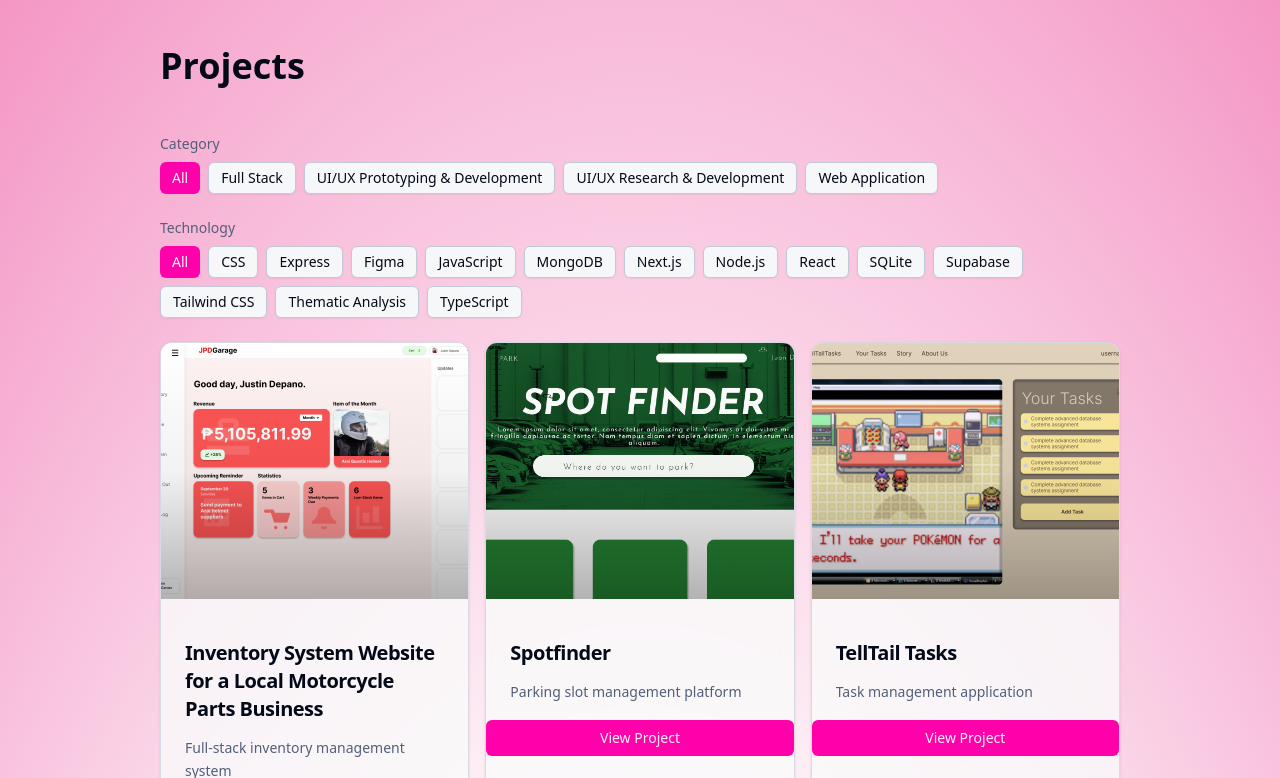
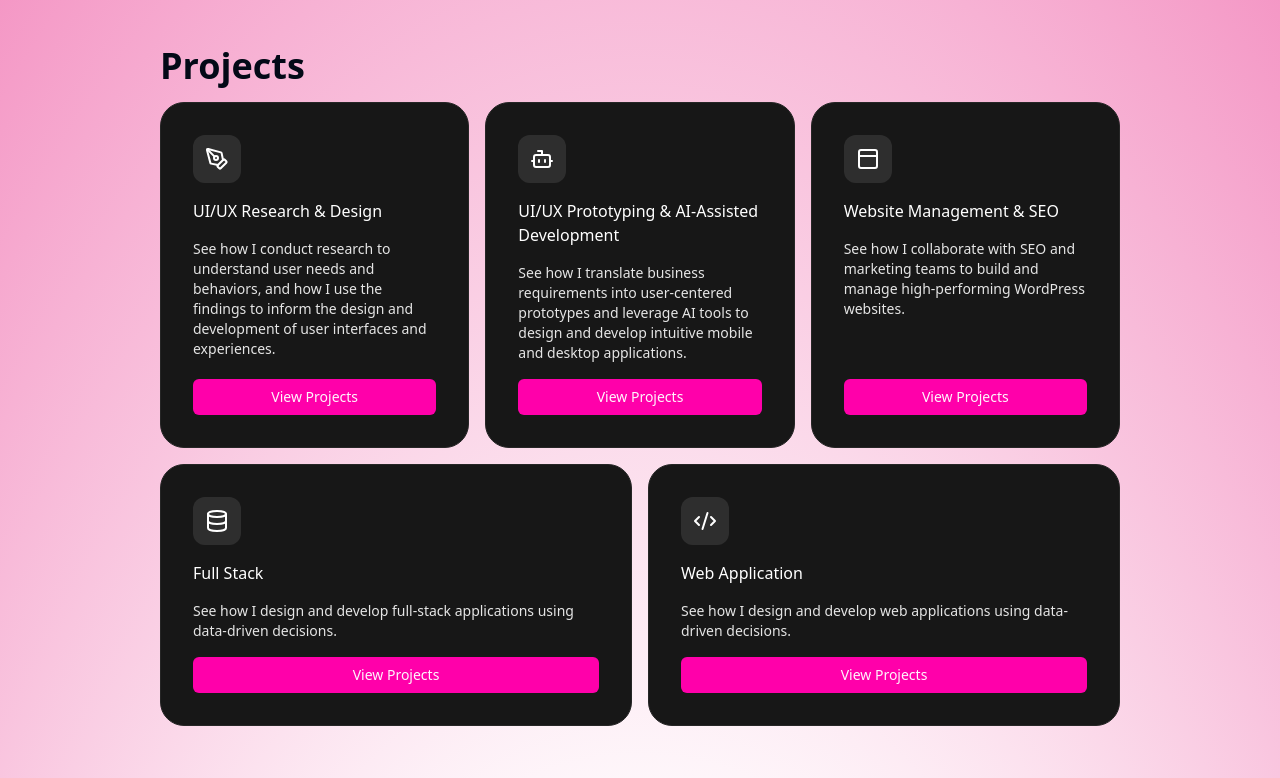
Before and after one commit to frncs-dc/portfolio, a Next.js app: page / in a window 1280 px wide. Shown: the part 402-1180 px from the top of the page. Built offline with nearby package versions, Linux system fonts and the light colour scheme.

Commit message:
feat: changed projects structure

```diff
--- /dev/null
+++ b/src/components/button.jsx
@@ -0,0 +1,18 @@
+import { Button as ShadButton } from "@/components/ui/button";
+
+export default function Button({ children, onClick, ...props }) {
+    return (
+        <ShadButton
+            className="bg-[#ffb6c1] text-black
+            p-2 rounded-xl shadow-lg
+            hover:shadow-lg hover:shadow-[#ffb6c1]/30
+            hover:bg-[#ffb6c1]/90
+            hover:scale-105 transition-all duration-300
+            flex items-center justify-center"
+            {...props}
+            onClick={onClick}
+        >
+            {children}
+        </ShadButton>
+    );
+}
--- a/src/components/projectsSection.js
+++ b/src/components/projectsSection.js
@@ -2,158 +2,120 @@
 
 import { useState, useMemo, useEffect } from "react";
 import { Card, CardHeader, CardTitle, CardContent } from "@/components/ui/card";
-import { Button } from "@/components/ui/button";
 import { projects } from "@/data/projects";
 import Project from "@/components/Project";
+import SpotlightCard from "@/components/SpotlightCard";
 import {
     technologies as technologiesList,
     getTechnologyName,
 } from "@/data/technologies";
+import { Bot, Code, CodeXml, Database, PanelTop, PenTool } from "lucide-react";
+import Button from "@/components/button";
 
 const ALL = "All";
 const PROJECTS_DISPLAY_LIMIT = 3;
 
 export default function ProjectsSection() {
-    const [selectedCategory, setSelectedCategory] = useState(null);
-    const [selectedTechnology, setSelectedTechnology] = useState(null);
-    const [showAll, setShowAll] = useState(false);
-
-    const categories = useMemo(
-        () => [...new Set(projects.map((p) => p.category))].sort(),
-        [],
-    );
-    const technologies = useMemo(() => {
-        const usedIds = new Set(projects.flatMap((p) => p.technologies || []));
-        return technologiesList
-            .filter((t) => usedIds.has(t.id))
-            .map((t) => t.id);
-    }, []);
-
-    const filteredProjects = useMemo(() => {
-        return projects.filter((project) => {
-            const matchCategory =
-                !selectedCategory || project.category === selectedCategory;
-            const matchTechnology =
-                !selectedTechnology ||
-                (project.technologies &&
-                    project.technologies.includes(selectedTechnology));
-            return matchCategory && matchTechnology;
-        });
-    }, [selectedCategory, selectedTechnology]);
-
-    useEffect(() => {
-        setShowAll(false);
-    }, [selectedCategory, selectedTechnology]);
-
-    const displayedProjects = showAll
-        ? filteredProjects
-        : filteredProjects.slice(0, PROJECTS_DISPLAY_LIMIT);
-    const hasMore = filteredProjects.length > PROJECTS_DISPLAY_LIMIT;
-
     return (
         <section className="relative z-10 min-h-screen flex flex-col py-12">
-            <h1 className="text-4xl font-bold">Projects</h1>
+            <h1 className="text-4xl font-bold mb-4">Projects</h1>
 
-            <div className="w-full max-w-7xl flex flex-col gap-6 mt-12">
-                {/* Category filter */}
-                <div className="flex flex-col gap-2">
-                    <span className="text-sm font-medium text-muted-foreground">
-                        Category
-                    </span>
-                    <div className="flex flex-wrap gap-2">
-                        <Button
-                            variant={
-                                selectedCategory === null
-                                    ? "default"
-                                    : "outline"
-                            }
-                            size="sm"
-                            onClick={() => setSelectedCategory(null)}
+            {/* Project Category Spotlight Cards */}
+            <div className="flex flex-row gap-4 mb-4">
+                <SpotlightCard className="flex-1 text-white">
+                    <div className="flex flex-col gap-4 h-full">
+                        {/* frosted background for the icon */}
+                        <div
+                            className="bg-white/10 p-2 rounded-xl
+                    w-12 h-12
+                    flex items-center justify-center"
                         >
-                            {ALL}
-                        </Button>
-                        {categories.map((cat) => (
-                            <Button
-                                key={cat}
-                                variant={
-                                    selectedCategory === cat
-                                        ? "default"
-                                        : "outline"
-                                }
-                                size="sm"
-                                onClick={() =>
-                                    setSelectedCategory(
-                                        selectedCategory === cat ? null : cat,
-                                    )
-                                }
-                            >
-                                {cat}
-                            </Button>
-                        ))}
+                            <PenTool className="w-6 h-6" />
+                        </div>
+                        <p>UI/UX Research & Design</p>
+                        <p className="text-sm text-neutral-200 flex-1">
+                            See how I conduct research to understand user needs
+                            and behaviors, and how I use the findings to inform
+                            the design and development of user interfaces and
+                            experiences.
+                        </p>
+                        <Button className="mt-auto">View Projects</Button>
                     </div>
-                </div>
+                </SpotlightCard>
+                <SpotlightCard className="flex-1 text-white">
+                    <div className="flex flex-col gap-4 h-full">
+                        <div
+                            className="bg-white/10 p-2 rounded-xl
+                    w-12 h-12
+                    flex items-center justify-center"
+                        >
+                            <Bot className="w-6 h-6" />
+                        </div>
+                        <p>UI/UX Prototyping & AI-Assisted Development</p>
+                        <p className="text-sm text-neutral-200 flex-1">
+                            See how I translate business requirements into
+                            user-centered prototypes and leverage AI tools to
+                            design and develop intuitive mobile and desktop
+                            applications.
+                        </p>
+                        <Button className="mt-auto">View Projects</Button>
+                    </div>
+                </SpotlightCard>
+                <SpotlightCard className="flex-1 text-white">
+                    <div className="flex flex-col gap-4 h-full">
+                        <div
+                            className="bg-white/10 p-2 rounded-xl
+                    w-12 h-12
+                    flex items-center justify-center"
+                        >
+                            <PanelTop className="w-6 h-6" />
+                        </div>
+                        <p>Website Management & SEO</p>
+                        <p className="text-sm text-neutral-200 flex-1">
+                            See how I collaborate with SEO and marketing teams
+                            to build and manage high-performing WordPress
+                            websites.
+                        </p>
+                        <Button className="mt-auto">View Projects</Button>
+                    </div>
+                </SpotlightCard>
+            </div>
 
-                {/* Technology filter */}
-                <div className="flex flex-col gap-2">
-                    <span className="text-sm font-medium text-muted-foreground">
-                        Technology
-                    </span>
-                    <div className="flex flex-wrap gap-2">
-                        <Button
-                            variant={
-                                selectedTechnology === null
-                                    ? "default"
-                                    : "outline"
-                            }
-                            size="sm"
-                            onClick={() => setSelectedTechnology(null)}
+            <div className="flex flex-row gap-4">
+                <SpotlightCard className="flex-1 text-white">
+                    <div className="flex flex-col gap-4 h-full">
+                        <div
+                            className="bg-white/10 p-2 rounded-xl
+                    w-12 h-12
+                    flex items-center justify-center"
                         >
-                            {ALL}
-                        </Button>
-                        {technologies.map((techId) => (
-                            <Button
-                                key={techId}
-                                variant={
-                                    selectedTechnology === techId
-                                        ? "default"
-                                        : "outline"
-                                }
-                                size="sm"
-                                onClick={() =>
-                                    setSelectedTechnology(
-                                        selectedTechnology === techId
-                                            ? null
-                                            : techId,
-                                    )
-                                }
-                            >
-                                {getTechnologyName(techId)}
-                            </Button>
-                        ))}
+                            <Database className="w-6 h-6" />
+                        </div>
+                        <p>Full Stack</p>
+                        <p className="text-sm text-neutral-200 flex-1">
+                            See how I design and develop full-stack applications
+                            using data-driven decisions.
+                        </p>
+                        <Button className="mt-auto">View Projects</Button>
                     </div>
-                </div>
-
-                <div className="grid grid-cols-1 md:grid-cols-2 xl:grid-cols-3 gap-4 items-stretch">
-                    {displayedProjects.length === 0 ? (
-                        <p className="text-muted-foreground">
-                            No projects match the selected filters.
+                </SpotlightCard>
+                <SpotlightCard className="flex-1 text-white">
+                    <div className="flex flex-col gap-4 h-full">
+                        <div
+                            className="bg-white/10 p-2 rounded-xl
+                    w-12 h-12
+                    flex items-center justify-center"
+                        >
+                            <CodeXml className="w-6 h-6" />
+                        </div>
+                        <p>Web Application</p>
+                        <p className="text-sm text-neutral-200 flex-1">
+                            See how I design and develop web applications using
+                            data-driven decisions.
                         </p>
-                    ) : (
-                        displayedProjects.map((project) => (
-                            <Project key={project.id} project={project} />
-                        ))
-                    )}
-                </div>
-
-                {hasMore && (
-                    <Button
-                        variant="outline"
-                        onClick={() => setShowAll((prev) => !prev)}
-                        className="w-full sm:w-auto"
-                    >
-                        {showAll ? "See less" : "See more"}
-                    </Button>
-                )}
+                        <Button className="mt-auto">View Projects</Button>
+                    </div>
+                </SpotlightCard>
             </div>
         </section>
     );
```
